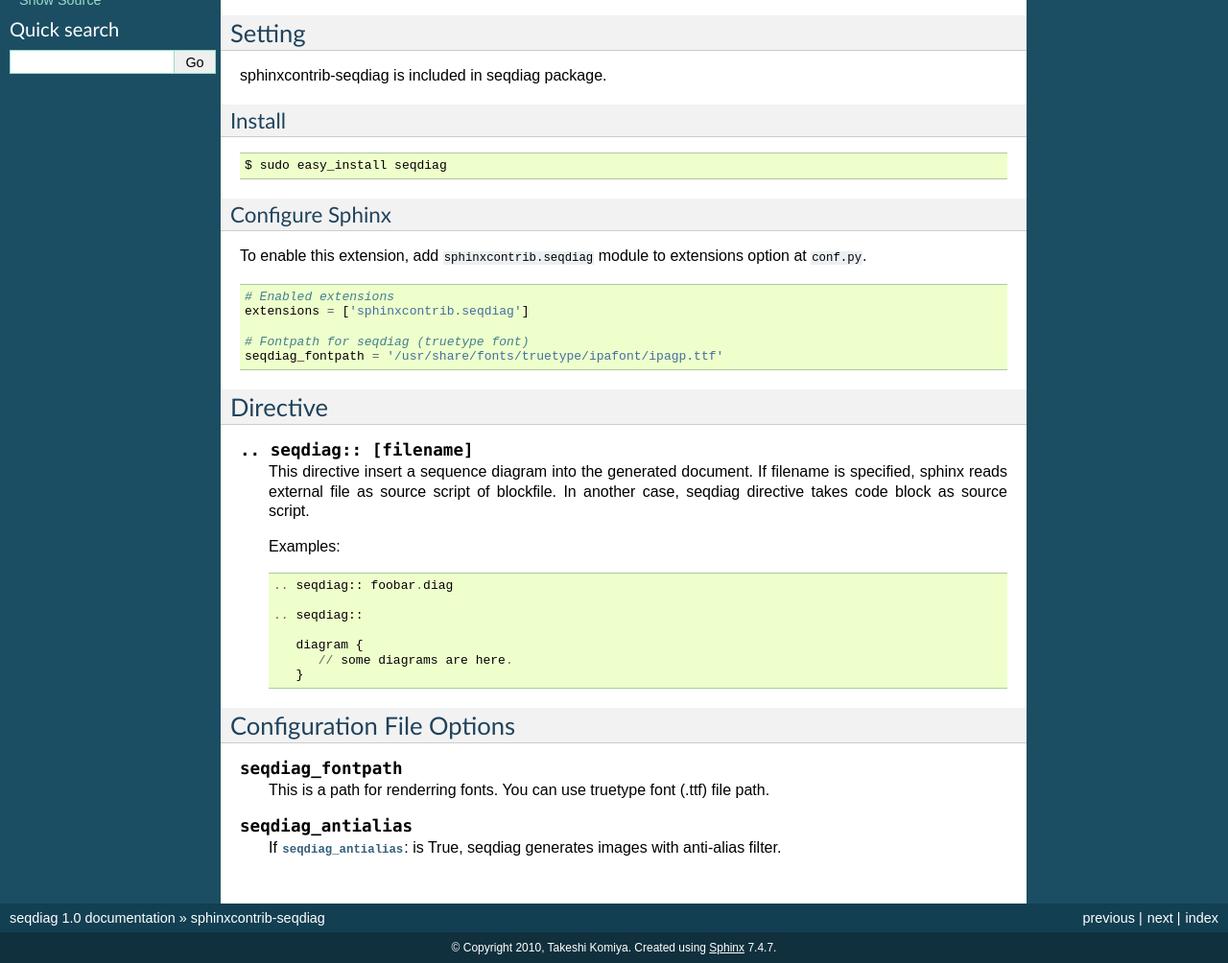
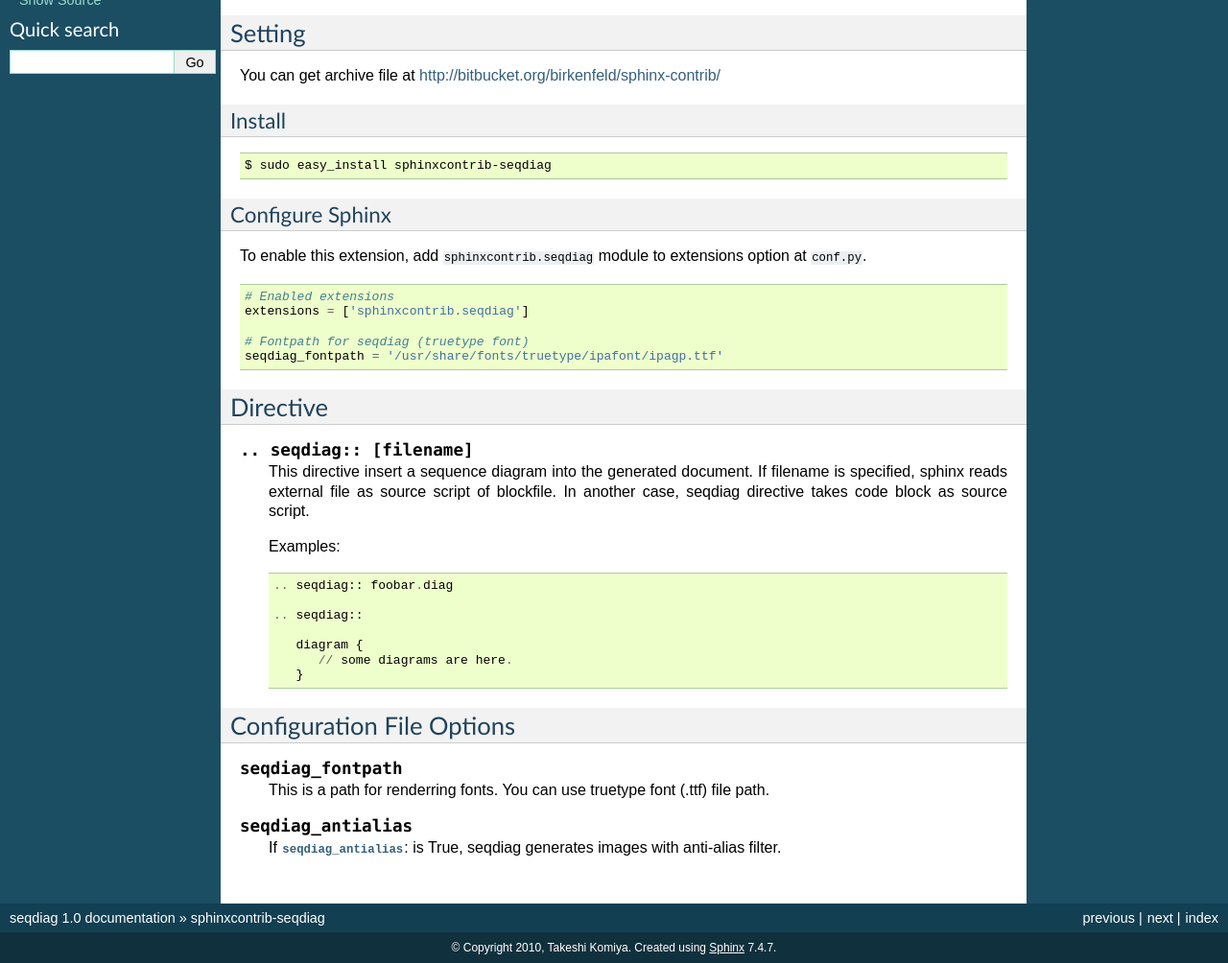
Before and after one commit to blockdiag/blockdiag.com, a Sphinx documentation site: the page built from seqdiag/source/sphinxcontrib.rst, in a window 1280 px wide, cut to the strip 360-1364 px from the top of the page. Shown: the whole strip at 96% size. Built offline with Sphinx 7.4.7, drawn with Linux system fonts in a browser that asks for light colours; nearby versions of some CDN libraries.

Commit message:
* Update docs

```diff
--- a/actdiag/source/sphinxcontrib.rst
+++ b/actdiag/source/sphinxcontrib.rst
@@ -22,7 +22,9 @@ You can embed block diagrams with `actdiag` directive.
 Setting
 =======
 
-sphinxcontrib-actdiag is included in actdiag package.
+.. You can see available package at `PyPI <http://pypi.python.org/pypi/sphinxcontrib-actdiag>`_.
+
+You can get archive file at http://bitbucket.org/birkenfeld/sphinx-contrib/
 
 Install
 -------
--- a/nwdiag/source/sphinxcontrib.rst
+++ b/nwdiag/source/sphinxcontrib.rst
@@ -28,7 +28,9 @@ You can embed block diagrams with `nwdiag` directive.
 Setting
 =======
 
-sphinxcontrib-nwdiag is included in nwdiag package.
+.. You can see available package at `PyPI <http://pypi.python.org/pypi/sphinxcontrib-nwdiag>`_.
+
+You can get archive file at http://bitbucket.org/birkenfeld/sphinx-contrib/
 
 Install
 -------
--- a/seqdiag/source/sphinxcontrib.rst
+++ b/seqdiag/source/sphinxcontrib.rst
@@ -22,14 +22,16 @@ You can embed block diagrams with `seqdiag` directive.
 Setting
 =======
 
-sphinxcontrib-seqdiag is included in seqdiag package.
+.. You can see available package at `PyPI <http://pypi.python.org/pypi/sphinxcontrib-seqdiag>`_.
+
+You can get archive file at http://bitbucket.org/birkenfeld/sphinx-contrib/
 
 Install
 -------
 
 .. code-block:: bash
 
-   $ sudo easy_install seqdiag
+   $ sudo easy_install sphinxcontrib-seqdiag
 
 
 Configure Sphinx
```
